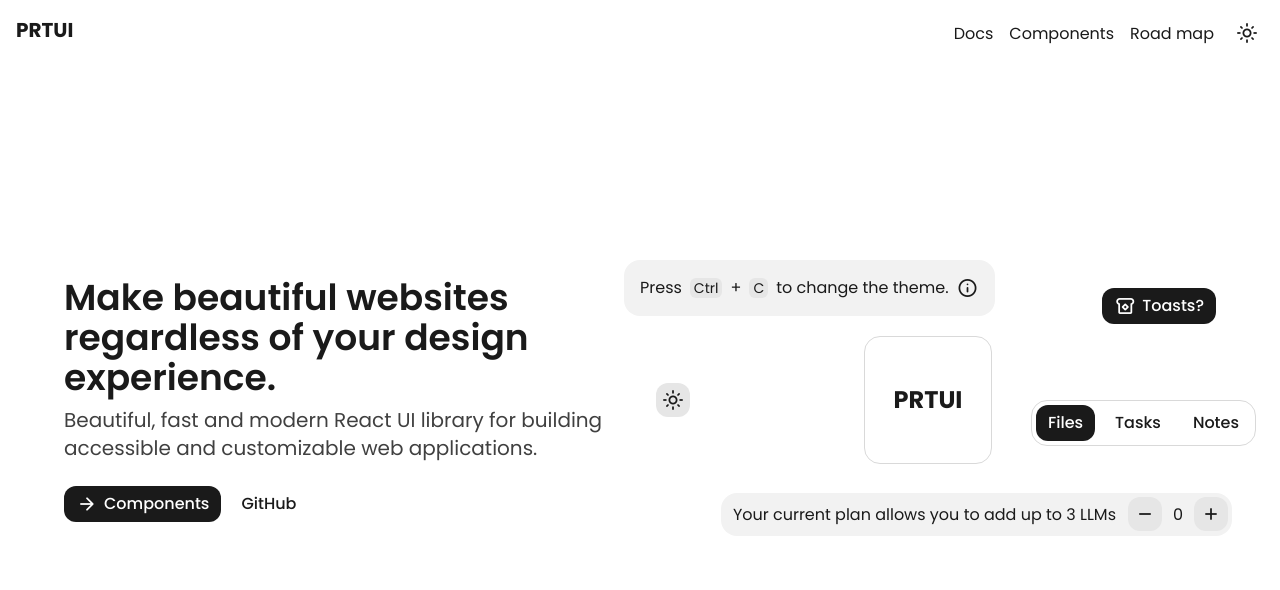
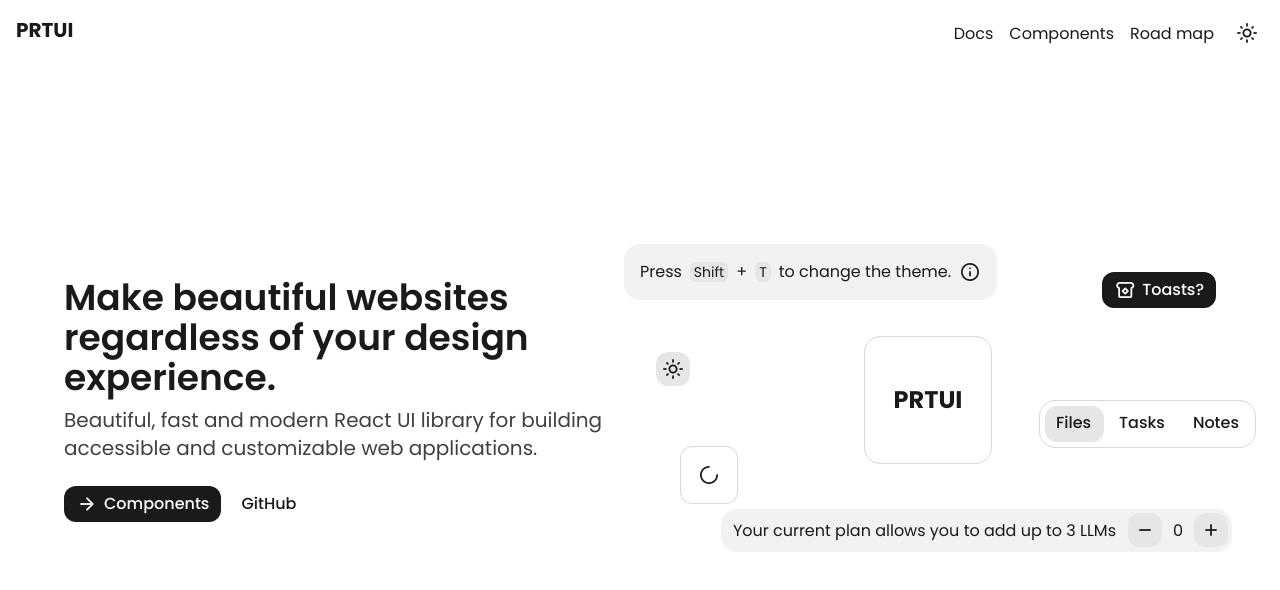
Before and after one commit to Franco-Pertusati/prt-ui, an Angular app: page /docs/home in a window 1280 px wide. Shown: the top 590 px of the page. Built offline with nearby package versions, Linux system fonts and the light colour scheme.

Commit message:
Update en el componente que gestiona tabs

```diff
--- a/src/app/modules/docs/components/docs-components-showcase/docs-components-showcase.component.html
+++ b/src/app/modules/docs/components/docs-components-showcase/docs-components-showcase.component.html
@@ -1,12 +1,12 @@
-<div class="relative h-64 grid place-items-center">
+<div class="relative h-72 grid place-items-center">
   <div
     class="flex gap-2 items-center p-4 bg-neutral rounded-2xl w-fit col-span-3 h-fit absolute -top-3 -left-4"
   >
     <span>Press </span>
     <app-kbd-group>
-      <app-kbd>Ctrl</app-kbd>
+      <app-kbd>Shift</app-kbd>
       +
-      <app-kbd>C</app-kbd>
+      <app-kbd>T</app-kbd>
     </app-kbd-group>
     <span> to change the theme. </span>
     <i class="material-symbols-rounded">info</i>
@@ -14,7 +14,7 @@
   <div class="absolute -right-10 top-1/2">
     <prt-radio
       [options]="radioOptions"
-      containerClasses="flex gap-2 p-1 border-border border w-fit rounded-2xl"
+      containerClasses="pb-1.5 rounded-2xl flex gap-1 p-1 border-border border"
       selectedValue="1"
     />
   </div>
@@ -27,7 +27,7 @@
   <div class="absolute top-4 right-0">
     <prt-button icon="breakfast_dining" variant="default" label="Toasts?" />
   </div>
-  <div class="absolute left-4">
+  <div class="absolute left-4 top-1/3">
     <app-theme-toggle-btn variant="secondary" />
   </div>
   <div
@@ -35,4 +35,7 @@
   >
     <span class="text-2xl font-bold">PRTUI</span>
   </div>
+  <div class="absolute p-4 border border-border rounded-xl bg-dark left-10 bottom-10">
+    <app-spinner />
+  </div>
 </div>
--- a/src/app/modules/docs/components/docs-components-showcase/docs-components-showcase.component.ts
+++ b/src/app/modules/docs/components/docs-components-showcase/docs-components-showcase.component.ts
@@ -5,10 +5,11 @@ import { KbdComponent } from "../../../../prt-ui/prt-kbd/kbd/kbd.component";
 import { KbdGroupComponent } from "../../../../prt-ui/prt-kbd/kbd-group/kbd-group.component";
 import { PrtRadioComponent, RadioOption } from "../../../../prt-ui/prt-radio/prt-radio.component";
 import { PrtButton } from "../../../../prt-ui/prt-button/prt-button.component";
+import { SpinnerComponent } from "../../../../prt-ui/spinner/spinner.component";
 
 @Component({
   selector: 'app-docs-components-showcase',
-  imports: [ThemeToggleBtnComponent, CounterComponent, KbdComponent, KbdGroupComponent, PrtRadioComponent, PrtButton],
+  imports: [ThemeToggleBtnComponent, CounterComponent, KbdComponent, KbdGroupComponent, PrtRadioComponent, PrtButton, SpinnerComponent],
   templateUrl: './docs-components-showcase.component.html'
 })
 export class DocsComponentsShowcaseComponent {
--- a/src/app/prt-ui/prt-radio/prt-radio.component.html
+++ b/src/app/prt-ui/prt-radio/prt-radio.component.html
@@ -1,16 +1,17 @@
-<div [class]="containerClasses()">
+<div [class]="containerClasses()" style="position: relative">
+  @if (slidingStyle()) {
+    <div
+      [class]="'sliding-indicator ' + indicatorClass()"
+      [ngStyle]="slidingStyle()"
+    ></div>
+  }
+
   @for (option of options(); track option.value) {
-    <label [class]="getOptionClasses(option)">
-      <input
-        type="radio"
-        [name]="'radio-group'"
-        [value]="option.value"
-        [checked]="selectedValue() === option.value"
-        [disabled]="option.disabled"
-        (change)="onSelect(option)"
-        class="sr-only"
-      />
-
+    <label
+      [class]="getOptionClasses(option)"
+      #optionLabel
+      [attr.data-value]="option.value"
+    >
       @if (showIcon() && getDisplayIcon(option)) {
         <div [class]="getIconClasses()">
           <i class="material-symbols-rounded">{{ getDisplayIcon(option) }}</i>
@@ -22,6 +23,16 @@
           {{ getDisplayLabel(option) }}
         </span>
       }
+
+      <input
+        type="radio"
+        [name]="'radio-group'"
+        [value]="option.value"
+        [checked]="selectedValue() === option.value"
+        [disabled]="option.disabled"
+        (change)="onSelect(option)"
+        class="sr-only"
+      />
     </label>
   }
 </div>
--- a/src/app/prt-ui/prt-radio/prt-radio.component.ts
+++ b/src/app/prt-ui/prt-radio/prt-radio.component.ts
@@ -1,4 +1,16 @@
-import { Component, computed, input, model, output } from '@angular/core';
+import { NgStyle } from '@angular/common';
+import {
+  AfterViewInit,
+  Component,
+  effect,
+  ElementRef,
+  input,
+  model,
+  output,
+  QueryList,
+  signal,
+  ViewChildren,
+} from '@angular/core';
 
 export interface RadioOption {
   value: string;
@@ -10,16 +22,36 @@ export interface RadioOption {
   disabled?: boolean;
 }
 
-
 @Component({
   selector: 'prt-radio',
-  imports: [],
-  templateUrl: './prt-radio.component.html'
+  imports: [NgStyle],
+  templateUrl: './prt-radio.component.html',
+  styles: [`
+    :host {
+      display: contents;
+    }
+
+    .sliding-indicator {
+      position: absolute;
+      border-radius: 0.75rem; /* rounded-xl */
+      transition: left 0.25s cubic-bezier(0.4, 0, 0.2, 1),
+                  width 0.25s cubic-bezier(0.4, 0, 0.2, 1),
+                  top 0.25s cubic-bezier(0.4, 0, 0.2, 1),
+                  height 0.25s cubic-bezier(0.4, 0, 0.2, 1);
+      pointer-events: none;
+      z-index: 0;
+    }
+
+    label {
+      position: relative;
+      z-index: 1;
+    }
+  `],
 })
-export class PrtRadioComponent {
+export class PrtRadioComponent implements AfterViewInit {
   options = input.required<RadioOption[]>();
 
-  variant = input<'default' | 'outlined' | 'secondary' | 'ghost'>('secondary');
+  indicatorClass = input<string>('bg-light');
   size = input<'sm' | 'md' | 'lg'>('md');
 
   showIcon = input<boolean>(true);
@@ -31,29 +63,85 @@ export class PrtRadioComponent {
 
   containerClasses = input<string>('inline-flex');
 
+  @ViewChildren('optionLabel') optionLabels!: QueryList<ElementRef<HTMLLabelElement>>;
+
+  slidingStyle = signal<{ [key: string]: string } | null>(null);
+
+  private initialized = false;
+
+  constructor() {
+    // React to selectedValue changes to move the sliding indicator
+    effect(() => {
+      const value = this.selectedValue();
+      if (this.initialized) {
+        this.updateSlidingIndicator(value);
+      }
+    });
+  }
+
+  ngAfterViewInit() {
+    // Small delay to ensure layout is complete
+    setTimeout(() => {
+      this.initialized = true;
+      this.updateSlidingIndicator(this.selectedValue(), false);
+    }, 0);
+
+    // Re-calculate on list changes (e.g. dynamic options)
+    this.optionLabels.changes.subscribe(() => {
+      this.updateSlidingIndicator(this.selectedValue(), false);
+    });
+  }
+
+  private updateSlidingIndicator(value: string, animate = true) {
+    if (!this.optionLabels) return;
+
+    const selectedLabel = this.optionLabels.find(
+      (el) => el.nativeElement.getAttribute('data-value') === value
+    );
+
+    if (!selectedLabel) {
+      this.slidingStyle.set(null);
+      return;
+    }
+
+    const labelEl = selectedLabel.nativeElement;
+    const parentEl = labelEl.parentElement;
+    if (!parentEl) return;
+
+    const parentRect = parentEl.getBoundingClientRect();
+    const labelRect = labelEl.getBoundingClientRect();
+
+    this.slidingStyle.set({
+      left: `${labelRect.left - parentRect.left}px`,
+      top: `${labelRect.top - parentRect.top}px`,
+      width: `${labelRect.width}px`,
+      height: `${labelRect.height}px`,
+      ...(animate ? {} : { transition: 'none' }),
+    });
+
+    // Re-enable transition after placement (for the no-animate initial case)
+    if (!animate) {
+      requestAnimationFrame(() => {
+        this.slidingStyle.update((s) =>
+          s ? { ...s, transition: '' } : s
+        );
+      });
+    }
+  }
+
   getOptionClasses(option: RadioOption) {
-    const isSelected = this.selectedValue() === option.value;
     const isDisabled = option.disabled;
-
-    const variants = {
-      default: isSelected ? 'bg-text text-dark' : 'bg-dark text-text',
-      outlined: 'border border-border hover:bg-neutral',
-      secondary: isSelected ? 'bg-text text-dark' : 'bg-transparent',
-      ghost: 'bg-transparent hover:bg-neutral',
-    };
-
     const base = 'inline-flex items-center justify-center gap-1.5 rounded-xl font-medium cursor-pointer select-none';
     const disabled = isDisabled ? 'opacity-50 cursor-not-allowed' : '';
     const padding = !this.showLabel() || !option.label ? 'p-1.5' : 'px-3 py-1.5';
-
-    return `${base} ${disabled} ${variants[this.variant()]} ${padding}`;
+    return `${base} ${disabled} ${padding}`;
   }
 
   getIconClasses() {
     const sizes = {
       sm: 'text-xs',
       md: 'text-sm',
-      lg: 'text-base'
+      lg: 'text-base',
     };
     const base = 'flex items-center justify-center rounded';
     return `${base} ${sizes[this.size()]}`;
@@ -63,7 +151,7 @@ export class PrtRadioComponent {
     const sizes = {
       sm: 'text-sm',
       md: 'text-base',
-      lg: 'text-lg'
+      lg: 'text-lg',
     };
 
     const isSelected = this.selectedValue() === option.value;
```
